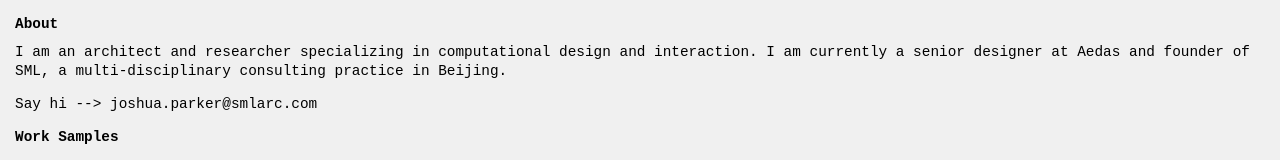
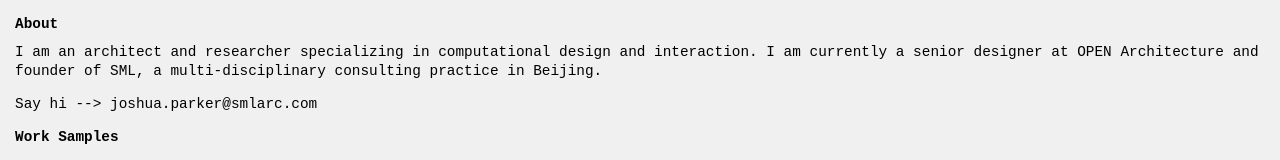
Before and after one commit to parkerjgit/parkerjgit.github.io, a plain HTML site: page index.html in a window 1280 px wide. Shown: the top 160 px of the page. Drawn offline with Linux system fonts and the light colour scheme.

Commit message:
modified about description in index.html

```diff
--- a/index.html
+++ b/index.html
@@ -94,7 +94,7 @@ table span, table a{font-size:12px;}
 <div class="container">
   <div class="content">
     <h1>About</h1>
-    <p>I am an architect and researcher specializing in computational design and interaction. I am currently a senior designer at Aedas and founder of SML, a multi-disciplinary consulting practice in Beijing.</p>
+    <p>I am an architect and researcher specializing in computational design and interaction. I am currently a senior designer at OPEN Architecture and founder of SML, a multi-disciplinary consulting practice in Beijing.</p>
 <p>Say hi --> joshua.parker@smlarc.com</p>
 	<h2>Work Samples</h2>
 	<div id="backlinks-index" class="index">
```
